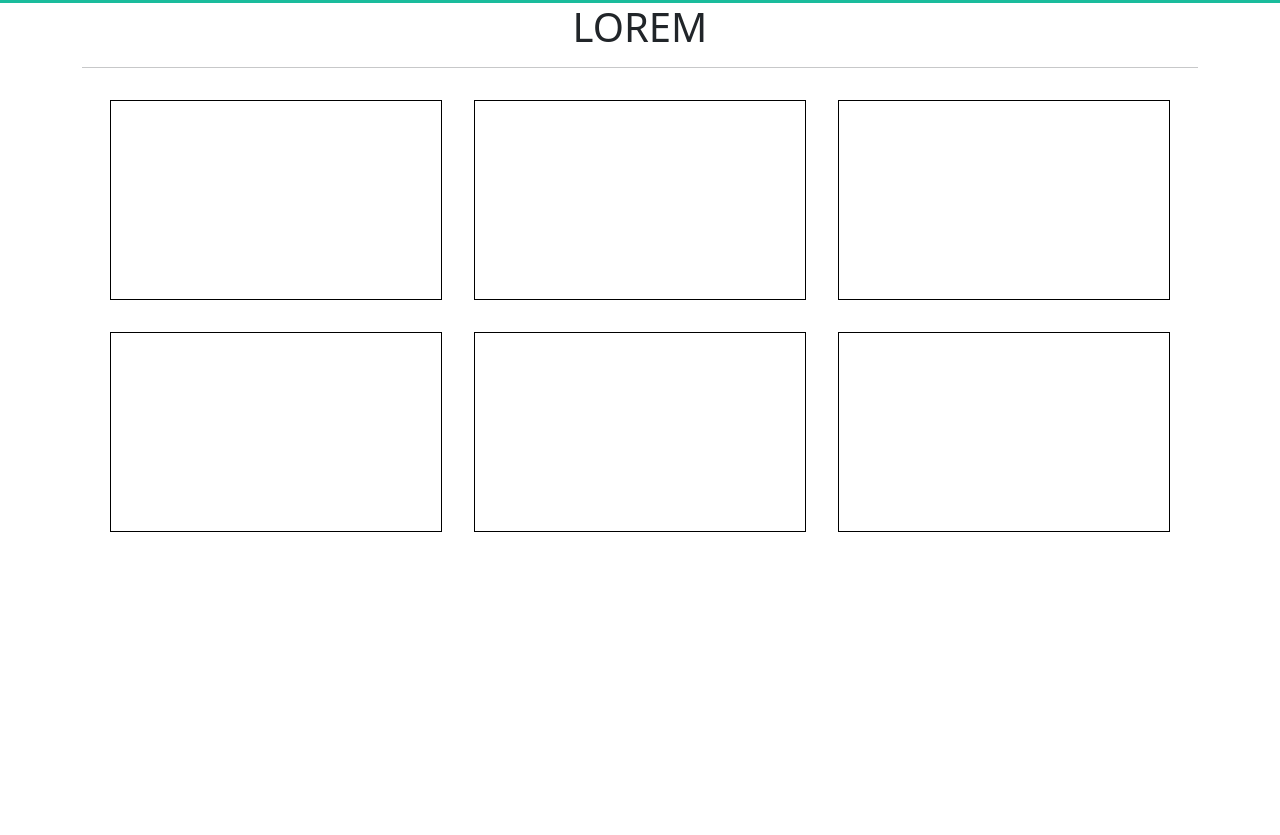
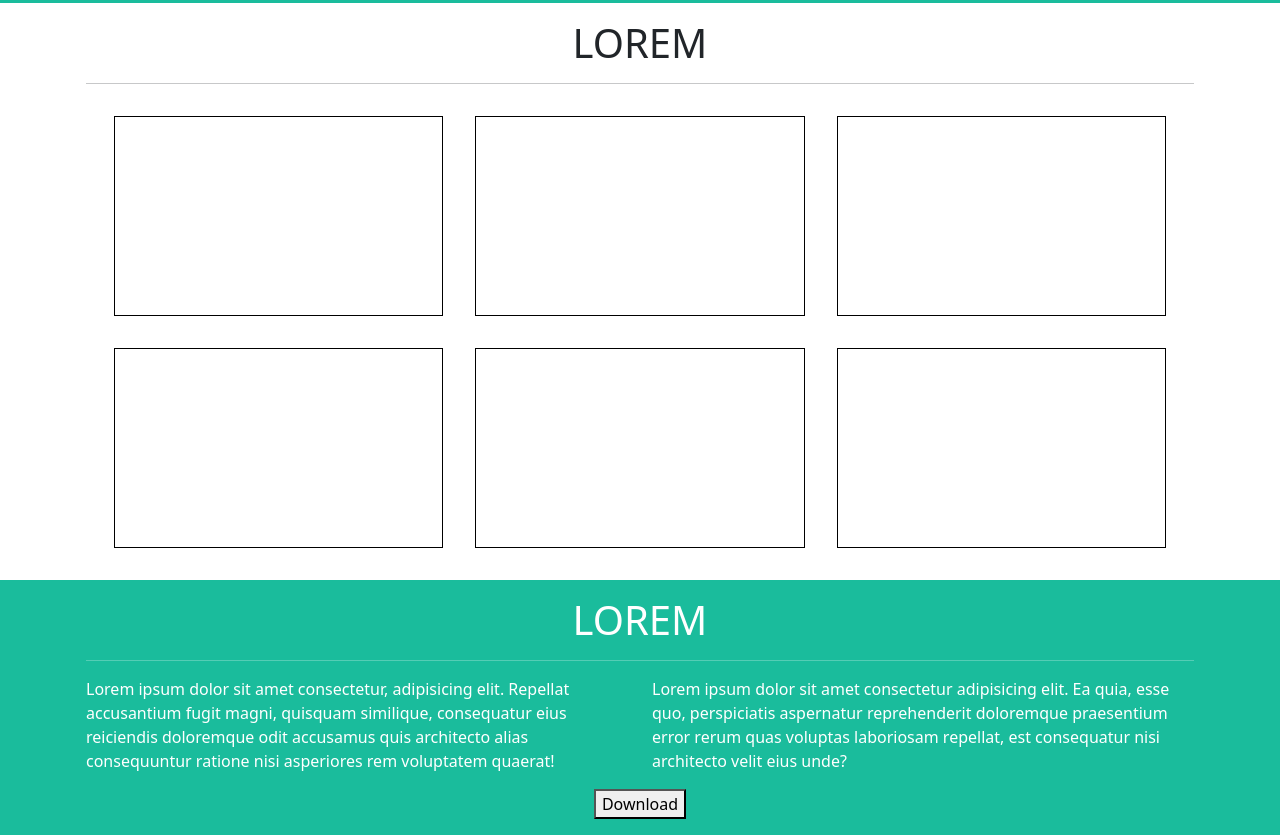
Before and after one commit to GiandoSaba/html-css-bootstrap-freelancer, a plain HTML site: page index.html in a window 1280 px wide. Shown: the part 597-1432 px from the top of the page. Before the commit the page ends 1145 px from the top, so only its background shows below. Drawn offline with nearby package versions, Linux system fonts and the light colour scheme.

Commit message:
about_section

```diff
--- a/css/style.css
+++ b/css/style.css
@@ -15,6 +15,11 @@ header {
     align-content: center;
 }
 
+.green {
+    background-color: var(--green-color);
+    color: white;
+}
+
 .yellow {
     background-color: yellow;
 }
@@ -29,7 +34,6 @@ header {
 
 .jumbo {
     height: 500px;
-    background-color: var(--green-color);
     display: flex;
 }
 
@@ -38,13 +42,18 @@ header {
     margin: auto;
 }
 
-.portfolio {
+.portfolio,
+.about {
     text-align: center;
 }
 
 .portfolio .product {
     height: 200px;
     border: 1px solid black;
+}
+
+.about p {
+    text-align: left;
 }
 
 @media screen and (min-width: 768px) {
--- a/index.html
+++ b/index.html
@@ -28,11 +28,11 @@
             </div>
         </div>
     </header>
-    <section class="jumbo">
+    <section class="jumbo green">
         <div class="container red"></div>
     </section>
     <section class="portfolio">
-        <div class="container">
+        <div class="container p-3">
             <div class="row">
                 <div class="col">
                     <h1>LOREM</h1>
@@ -61,5 +61,28 @@
             </div>
         </div>
     </section>
+    <section class="about green">
+        <div class="container p-3">
+            <div class="row">
+                <div class="col">
+                    <h1>LOREM</h1>
+                    <hr>
+                </div>
+            </div>
+            <div class="row row-cols-1 row-cols-md-2">
+                <div class="col">
+                    <p>Lorem ipsum dolor sit amet consectetur, adipisicing elit. Repellat accusantium fugit magni, quisquam similique, consequatur eius reiciendis doloremque odit accusamus quis architecto alias consequuntur ratione nisi asperiores rem voluptatem quaerat!</p>
+                </div>
+                <div class="col">
+                    <p>Lorem ipsum dolor sit amet consectetur adipisicing elit. Ea quia, esse quo, perspiciatis aspernatur reprehenderit doloremque praesentium error rerum quas voluptas laboriosam repellat, est consequatur nisi architecto velit eius unde?</p>
+                </div>
+            </div>
+            <div class="row">
+                <div class="col">
+                    <button>Download</button>
+                </div>
+            </div>
+        </div>
+    </section>
 </body>
 </html>
```
